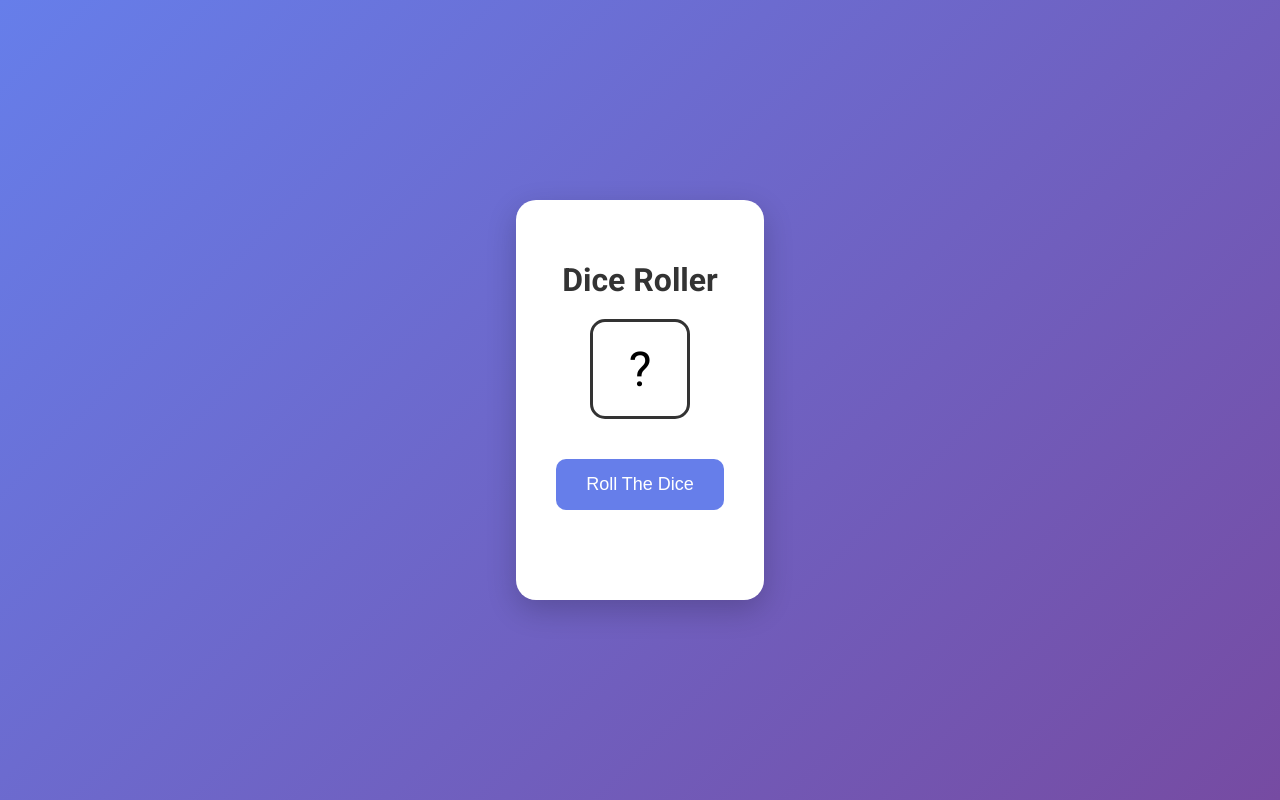
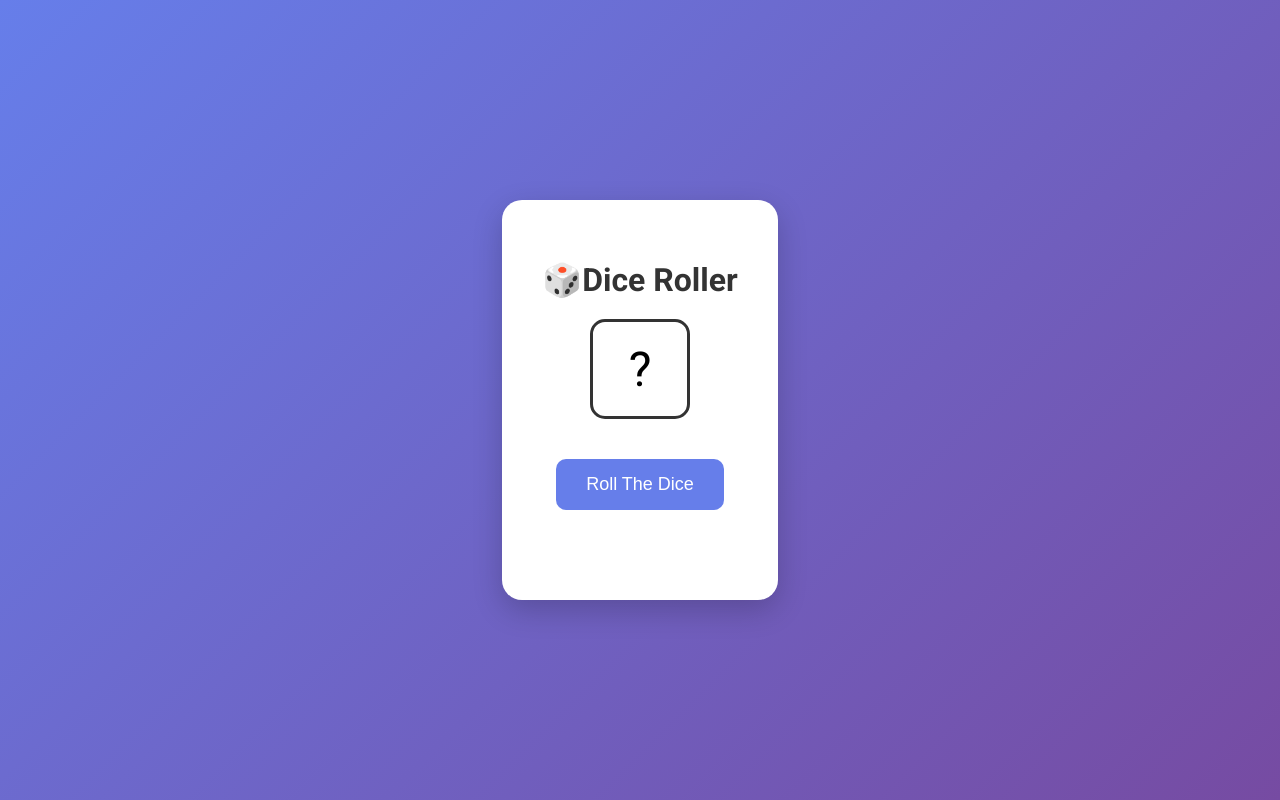
Before and after one commit to Muhammad-Khan-Khichi/50-Html-Css-js-Projects, a plain HTML site: page Dice Roller/index.html in a window 1280 px wide. Drawn offline with Linux system fonts and the light colour scheme.

Commit message:
adding favicon in the project

```diff
--- a/Dice Roller/index.html
+++ b/Dice Roller/index.html
@@ -3,12 +3,13 @@
 <head>
     <meta charset="UTF-8">
     <meta name="viewport" content="width=device-width, initial-scale=1.0">
+    <link rel="shortcut icon" href="./dice-removebg-preview.png" type="image/x-icon">
     <title>Dice Roller || code with KHAN</title>
     <link rel="stylesheet" href="style.css">
 </head>
 <body>
     <div class="container">
-        <h1>Dice Roller</h1>
+        <h1>🎲Dice Roller</h1>
         <div class="dice" id="dice">?</div>
         <button class="roll-btn" id="rollBtn">Roll The Dice</button>
         <div class="result" id="result"></div>
```
Also changed, not shown: Dice Roller/dice-removebg-preview.png (added).
